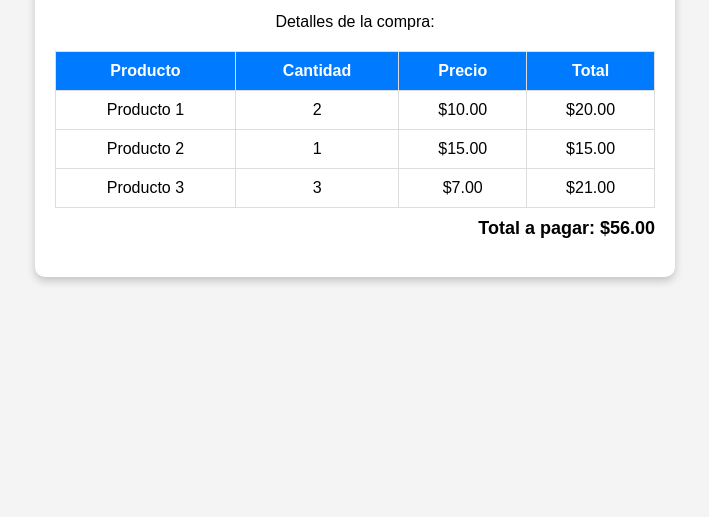
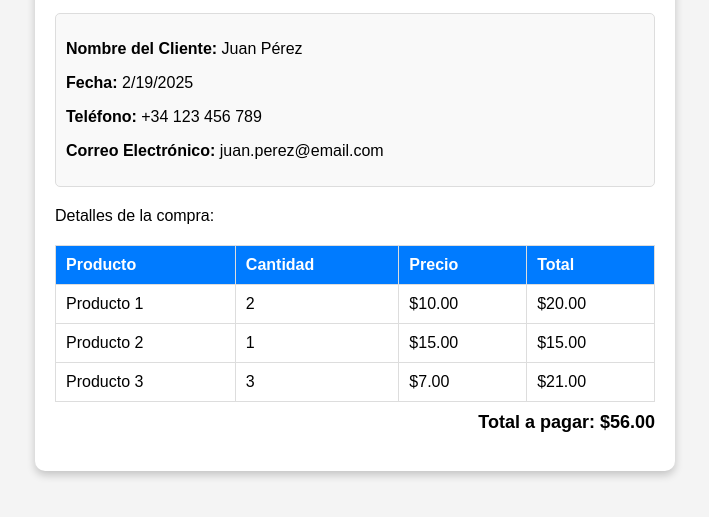
Before and after one commit to ferco-2025/factura-html5, a plain HTML site: page index.html in a window 1280 px wide. Shown: the part 95-612 px from the top of the page, without its empty margins (285-994 px from the left). Drawn offline with Linux system fonts and the light colour scheme.

Commit message:
Update index.html

```diff
--- a/index.html
+++ b/index.html
@@ -18,10 +18,19 @@
             border-radius: 10px;
             box-shadow: 0 4px 8px rgba(0, 0, 0, 0.2);
             margin: auto;
+            text-align: left;
         }
         h1 {
             color: red;
             font-size: 24px;
+            text-align: center;
+        }
+        .datos-cliente {
+            margin-bottom: 20px;
+            padding: 10px;
+            border: 1px solid #ddd;
+            background: #f9f9f9;
+            border-radius: 5px;
         }
         table {
             width: 100%;
@@ -47,6 +56,15 @@
 <body>
     <div class="factura">
         <h1>Factura</h1>
+
+        <!-- Sección de Datos del Cliente -->
+        <div class="datos-cliente">
+            <p><strong>Nombre del Cliente:</strong> Juan Pérez</p>
+            <p><strong>Fecha:</strong> <span id="fecha"></span></p>
+            <p><strong>Teléfono:</strong> +34 123 456 789</p>
+            <p><strong>Correo Electrónico:</strong> juan.perez@email.com</p>
+        </div>
+
         <p>Detalles de la compra:</p>
 
         <table>
@@ -78,5 +96,10 @@
 
         <p class="total">Total a pagar: <strong>$56.00</strong></p>
     </div>
+
+    <script>
+        // Código JavaScript para mostrar la fecha actual automáticamente
+        document.getElementById("fecha").innerText = new Date().toLocaleDateString();
+    </script>
 </body>
 </html>
```
